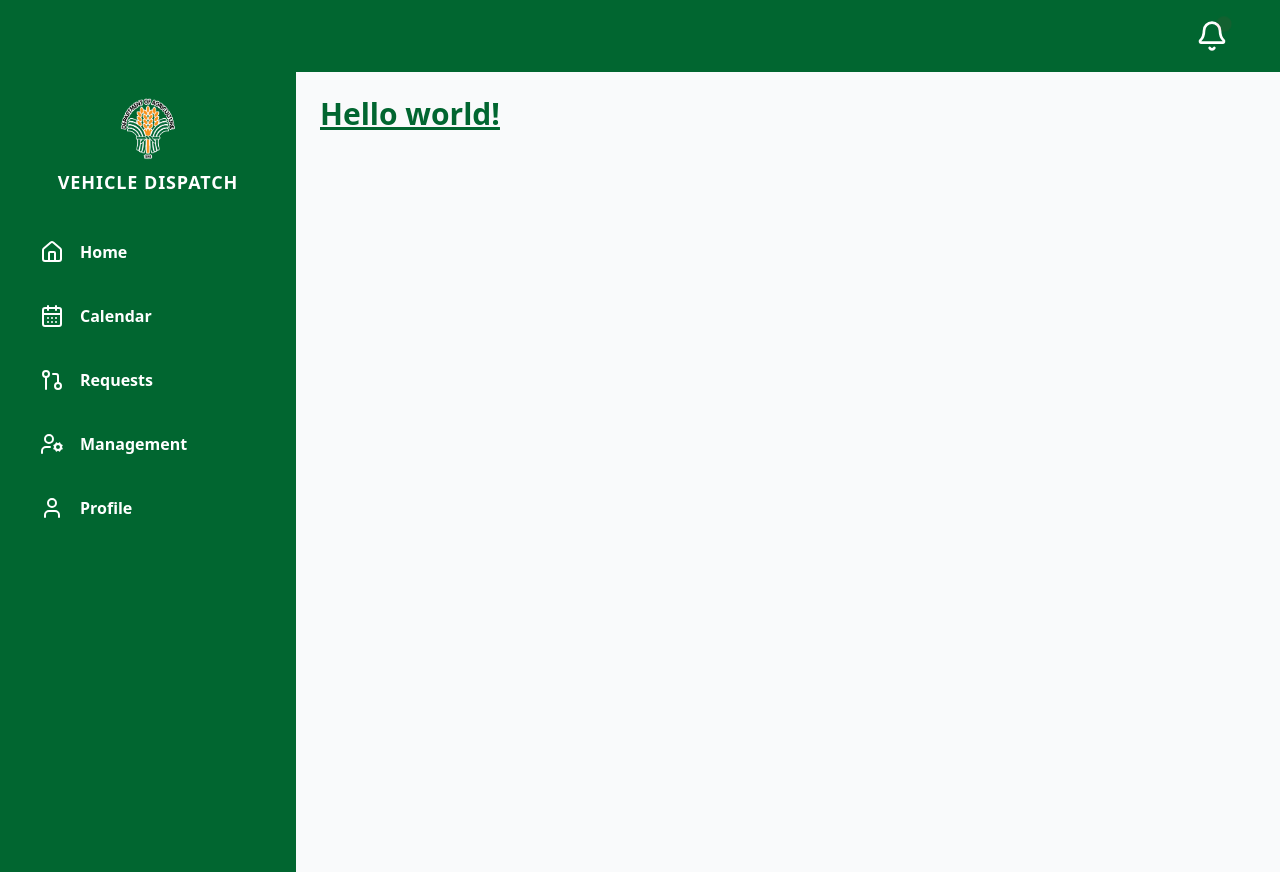
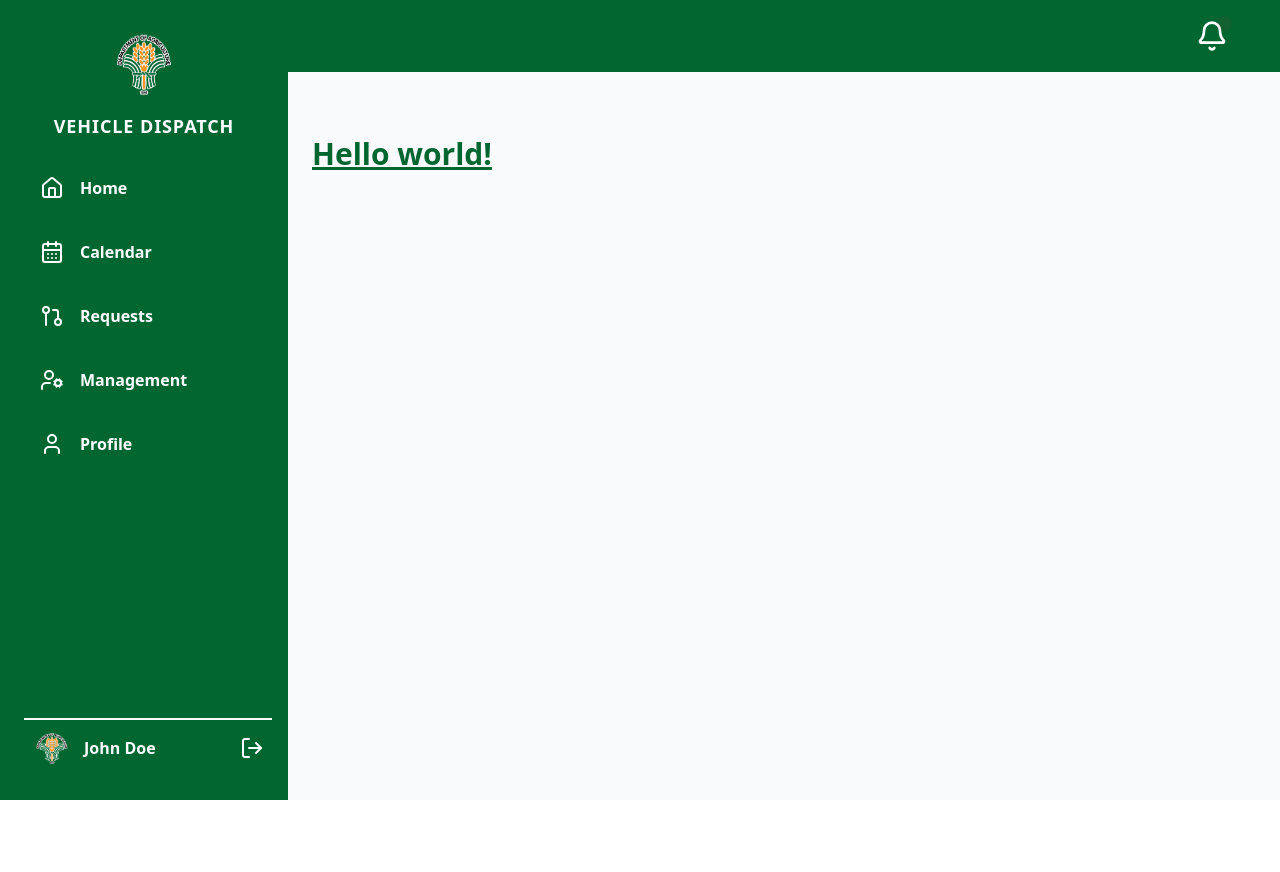
Before and after one commit to renalyng17/vehicle-dispatch-system, a React (Vite) app: page / in a window 1280 px wide. After the commit the page ends 800 px from the top, so only its background shows below. Built offline with nearby package versions, Linux system fonts and the light colour scheme.

Commit message:
with logout nav

```diff
--- a/src/App.jsx
+++ b/src/App.jsx
@@ -6,16 +6,18 @@ function App() {
   const [count, setCount] = useState(0);
 
   return (
-    <div className="flex flex-col h-screen">
+    <div className="relative h-screen overflow-hidden">
       {/* Top Notification Bar */}
       <NotificationBar />
 
-      {/* Main sidebar*/}
-      <div className="flex flex-1">
+      {/* Overlay Sidebar */}
+      <div className="absolute top-0 left-0 z-2 h-full">
         <Nav />
+      </div>
 
-        {/* Main Page Content */}
-        <div className="flex-1 p-6 bg-gray-50">
+      {/* Main Page Content */}
+      <div className="pl-72 pt-[40px] h-full bg-gray-50 overflow-auto">
+        <div className="p-6">
           <h1 className="text-3xl font-bold underline text-green-800">Hello world!</h1>
         </div>
       </div>
--- a/src/nav.jsx
+++ b/src/nav.jsx
@@ -1,24 +1,62 @@
-import { Home, CalendarDays, GitPullRequest, UserCog, User } from "lucide-react";
+import {
+  Home,
+  CalendarDays,
+  GitPullRequest,
+  UserCog,
+  User,
+  LogOut,
+} from "lucide-react";
 import dalogo from "./assets/dalogo.png";
 import NavItem from "./NavItem";
 
 export default function Nav() {
   return (
-    <div className="h-screen w-74 bg-green-800 text-white p-4">
+    <div className="h-screen w-72 bg-green-800 text-white flex flex-col justify-between px-4 py-6">
+      {/* Top Logo and Nav Items */}
+      <div>
+        <div className="flex flex-col items-center mb-6">
+          <img src={dalogo} alt="Logo" className="w-20 h-20 rounded-full" />
+          <h1 className="font-bold tracking-wider text-lg text-center mt-2">
+            VEHICLE DISPATCH
+          </h1>
+        </div>
 
-      <div className="mb-8 flex flex-col items-center">
-        <img src={dalogo} alt="Logo" className="w-20 h-20 rounded-full" />
-        <h1 className="font-bold tracking-wider text-lg">VEHICLE DISPATCH</h1>
+        <ul className="space-y-4 ml-2">
+          <li>
+            <NavItem href="#" icon={Home} label="Home" />
+          </li>
+          <li>
+            <NavItem href="#" icon={CalendarDays} label="Calendar" />
+          </li>
+          <li>
+            <NavItem href="#" icon={GitPullRequest} label="Requests" />
+          </li>
+          <li>
+            <NavItem href="#" icon={UserCog} label="Management" />
+          </li>
+          <li>
+            <NavItem href="#" icon={User} label="Profile" />
+          </li>
+        </ul>
       </div>
 
+      {/*Logout */}
+      <div className="ml-2 flex items-center space-x-3 mt-4 p-2 border-t-2 border-white">
+        <img
+          src={dalogo}
+          alt="User"
+          className="w-10 h-10 rounded-full object-cover"
+        />
 
-      <ul className="space-y-4 ml-2">
-        <li><NavItem href="#" icon={Home} label="Home" /></li>
-        <li><NavItem href="#" icon={CalendarDays} label="Calendar" /></li>
-        <li><NavItem href="#" icon={GitPullRequest} label="Requests" /></li>
-        <li><NavItem href="#" icon={UserCog} label="Management" /></li>
-        <li><NavItem href="#" icon={User} label="Profile" /></li>
-      </ul>
+        {/* User Info */}
+        <div className="flex-1 ">
+          <p className="text-md font-semibold">John Doe</p>{" "}
+          {/* Replace with actual user name */}
+        </div>
+
+        {/* Logout Icon */}
+        <LogOut className="w-6 h-6 cursor-pointer hover:text-lime-300 transition" />
+      </div>
     </div>
   );
 }
```
